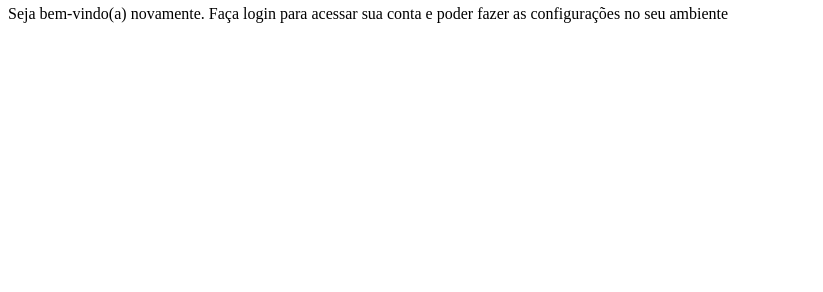
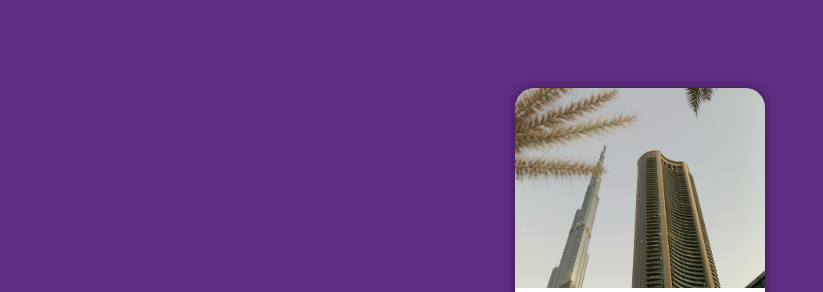
Before and after one commit to glaucia2910/projeto-login, a plain HTML site: page index.html in a window 1280 px wide. Shown: the part 62-354 px from the top of the page, without its empty margins (0-823 px from the left). Drawn offline with Linux system fonts and the light colour scheme.

Commit message:
atualização projeto login

```diff
--- a/estilos/style.css
+++ b/estilos/style.css
@@ -5,3 +5,48 @@ Paleta de cores
 Verde: #49a09d
 Lilás: #5f2c82
 */
+
+*{
+    font-family: system-ui, -apple-system, BlinkMacSystemFont, 'Segoe UI', Roboto, Oxygen, Ubuntu, Cantarell, 'Open Sans', 'Helvetica Neue', sans-serif;
+    padding: 0px;
+    margin: 0px;
+    box-sizing: border-box;
+}
+
+body, html{
+    background-color: #5f2c82;
+    height: 100vh;
+    width: 100vw;
+}
+
+main{
+    position: relative;
+    height: 100vh;
+    width: 100vw;
+}
+
+section#login{
+    position: absolute;
+    top: 50%;
+    left: 50%;
+    transform: translate(-50%, -50%);
+    overflow: hidden;
+    background-color: white;
+    width: 250px;
+    height: 500px;
+    border-radius: 20px;
+    box-shadow: 0px 0px 10px rgba(0, 0, 0, 0.447);
+}
+
+section#login > div#imagem{
+    display: block;
+    background: #5f2c82 url(../imagens/pexels-lada-rezantseva-106562584-9584756.jpg) no-repeat;
+    background-size: cover;
+    background-position: right bottom;
+    height: 200px;
+}
+
+section#login > div#formulario{
+    display: block;
+    padding: 10px;
+}
```
Also changed, not shown: 1 other file.
